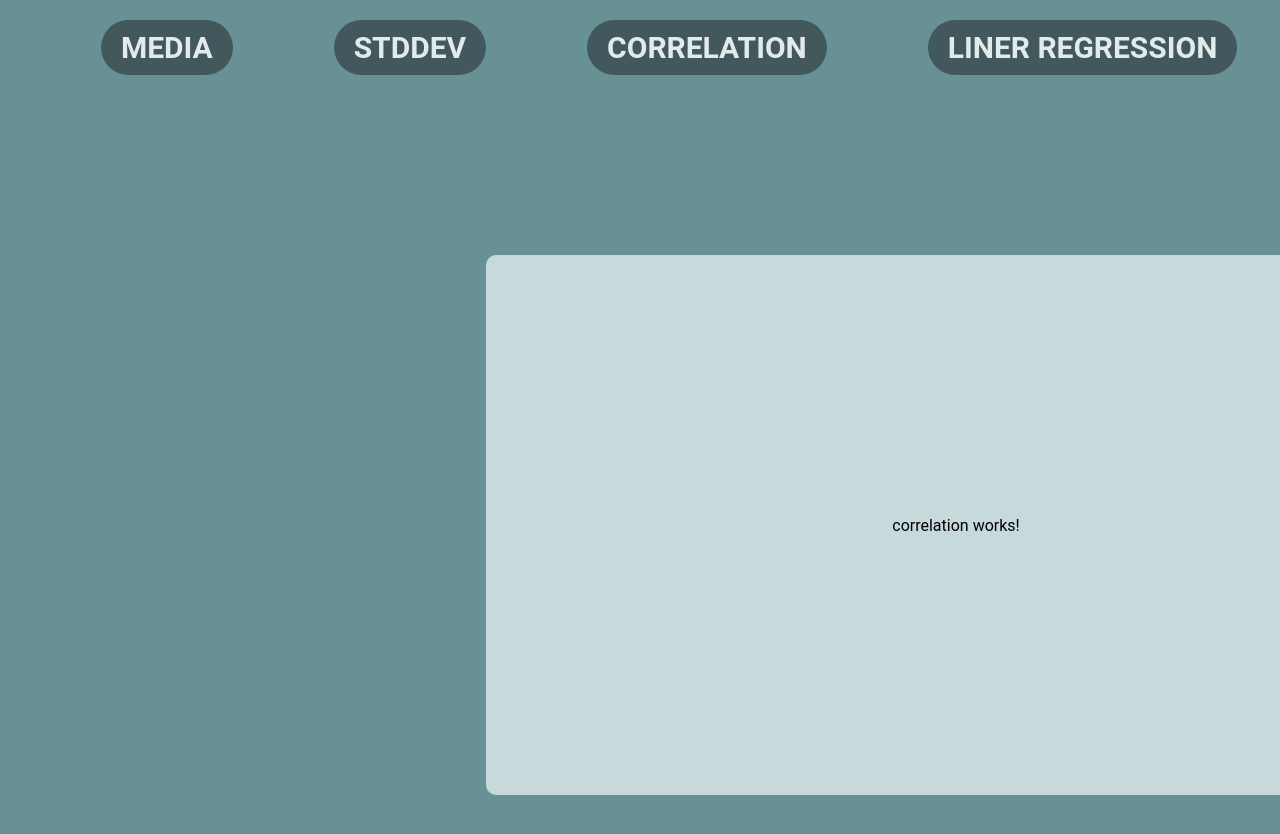
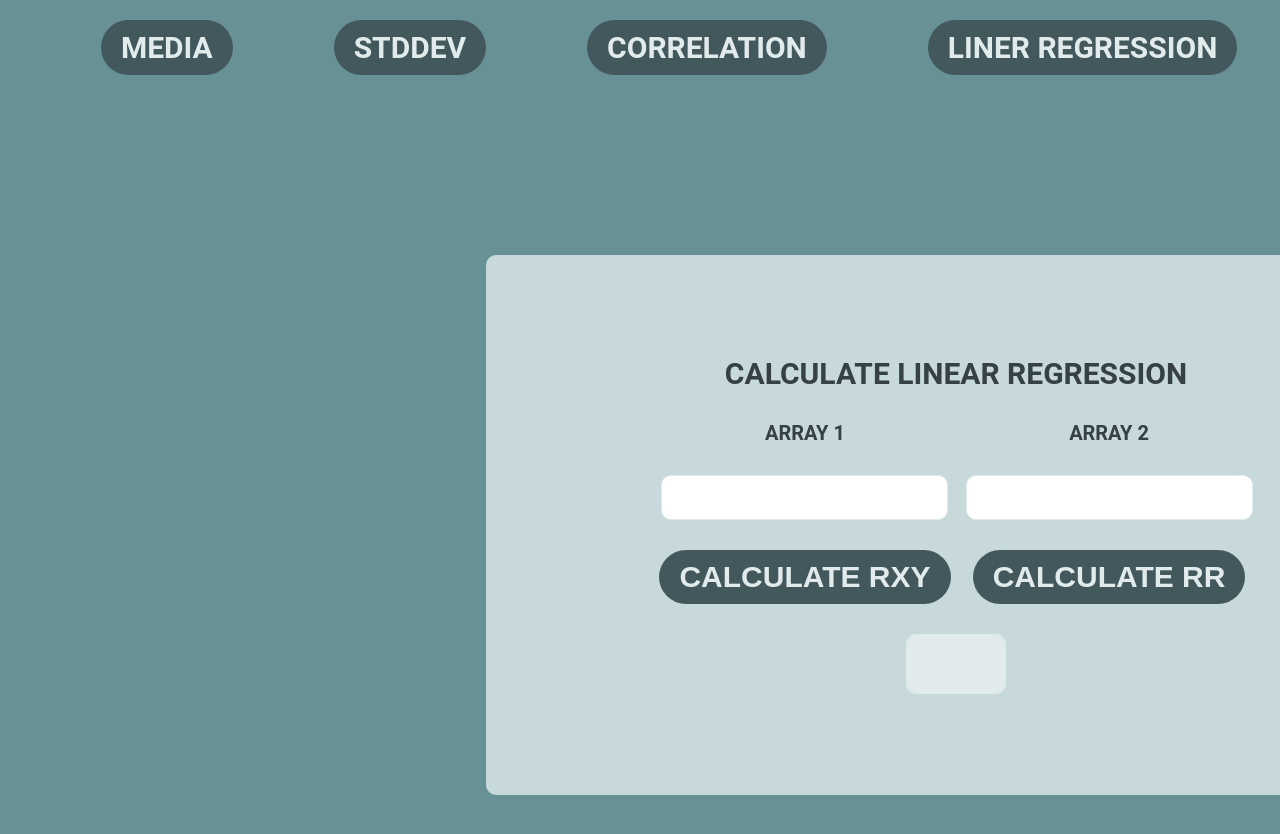
Before and after one commit to IngEnigma/testing-mat-Jesus-Contreras, an Angular app: page /media in a window 1280 px wide. Both pictures are taken after a click on the button "CORRELATION". Shown: the top 834 px of the page. Built offline with nearby package versions, Linux system fonts and the light colour scheme.

Commit message:
intgration test added in coorelation

```diff
--- a/src/app/correlation/correlation.component.css
+++ b/src/app/correlation/correlation.component.css
@@ -0,0 +1,70 @@
+h1{
+    font-size: 30px;
+    font-weight: bold;
+    margin: 0px;
+    color: #354144;
+}
+
+label{
+    font-size: 20px;
+    font-weight: bold;
+    color: #354144;
+}
+
+input{
+    padding-left: 10px;
+    padding-right: 10px;
+    padding-top: 10px;
+    padding-bottom: 10px;
+    border-radius: 10px;
+    border: 1px solid #e2ebeb;
+    font-size: 20px;
+}
+
+button{
+    background-color: #42585c;
+    color: #e2ebeb;
+    border: none;
+    font-weight: 600;
+    font-size: 30px;
+    border-radius: 50px;
+    padding-left: 20px;
+    padding-right: 20px;
+    padding-top: 10px;
+    padding-bottom: 10px;
+    cursor: pointer;
+}
+
+.container{
+    display: flex;
+    flex-direction: column;
+    align-items: center;
+    justify-content: center;
+    gap: 30px;
+}
+
+#imputs{
+    display: flex;
+    align-items: center;
+    justify-content: space-between;
+    gap: 15px;
+}
+
+#result{
+    display: flex;
+    flex-direction: column;
+    align-items: center;
+    justify-content: center;
+    background-color: #e2ebeb;
+    border-radius: 10px;
+    width: 100px;
+    height: 60px;
+}
+
+#data{
+    display: flex;
+    flex-direction: column;
+    align-items: center;
+    justify-content: center;
+    gap: 30px;
+}
--- a/src/app/correlation/correlation.component.html
+++ b/src/app/correlation/correlation.component.html
@@ -1 +1,19 @@
-<p>correlation works!</p>
+<section class="container">
+    <h1>CALCULATE LINEAR REGRESSION</h1>
+    <div id="imputs">
+        <div id="data">
+            <label for="arrayInput">ARRAY 1</label>
+            <input id="arrayInput" [(ngModel)]="imputString1"/>
+            <button id="calculateRXY" (click)="calculateRXY(imputString1, imputString2)">CALCULATE RXY</button>
+
+        </div>
+        <div id="data">
+            <label for="arrayInput">ARRAY 2</label>
+            <input id="arrayInput" [(ngModel)]="imputString2"/>
+            <button id="calculateRR" (click)="calculateRR(imputString1, imputString2)">CALCULATE RR</button>
+        </div>
+    </div>
+    <div id="result">
+        <p *ngIf="result !== null">{{ result }}</p>
+    </div>
+</section>
--- a/src/app/correlation/correlation.component.ts
+++ b/src/app/correlation/correlation.component.ts
@@ -1,11 +1,14 @@
 import { Component } from '@angular/core';
 import { LinearRegression } from '../classes/linear_regression';
 import { Correlation } from '../classes/correlation';
+import { CommonModule } from '@angular/common';
+import { FormsModule } from '@angular/forms';
+import { Utilities } from '../classes/utilities';
 
 @Component({
   selector: 'app-correlation',
   standalone: true,
-  imports: [],
+  imports: [CommonModule, FormsModule],
   templateUrl: './correlation.component.html',
   styleUrl: './correlation.component.css'
 })
@@ -13,16 +16,21 @@ export class CorrelationComponent {
 
   linearRegression: LinearRegression;
   correlation: Correlation;
+  util: Utilities;
   sumaXY = 0;
   sumaX = 0;
   sumaY = 0;
   sumaXX = 0;
   sumaYY = 0;
   n = 0;
+  imputString1: string = '';
+  imputString2: string = '';
+  result: number | null = null;
 
   constructor() {
     this.linearRegression = new LinearRegression();
     this.correlation = new Correlation();
+    this.util = new Utilities();
   }
 
   getDataOfLinearregression(array1: number[], array2: number[]) {
@@ -32,6 +40,24 @@ export class CorrelationComponent {
     this.sumaXX = this.linearRegression.sumXXorYY(array1);
     this.sumaYY = this.linearRegression.sumXXorYY(array2);
     this.n = array1.length;
+  }
+
+  calculateRXY(arrayString1: string, arrayString2: string): number | null {
+    const array1 = this.util.processArray(arrayString1)
+    const array2 = this.util.processArray(arrayString2)
+    if(array1 && array2){
+      this.result = this.getRXY(array1, array2)
+    }
+    return this.result;
+  }
+
+  calculateRR(arrayString1: string, arrayString2: string): number | null {
+    const array1 = this.util.processArray(arrayString1)
+    const array2 = this.util.processArray(arrayString2)
+    if(array1 && array2){
+      this.result = this.getRR(array1, array2)
+    }
+    return this.result;
   }
 
   getRXY(array1: number[], array2: number[]) {
--- a/src/app/linear-regression/linear-regression.component.ts
+++ b/src/app/linear-regression/linear-regression.component.ts
@@ -45,8 +45,8 @@ export class LinearRegressionComponent {
   }
 
   calculateB1(arrayString1: string, arrayString2: string): number | null {
-  const array1 = this.util.processArray(arrayString1);
-  const array2 = this.util.processArray(arrayString2);
+    const array1 = this.util.processArray(arrayString1);
+    const array2 = this.util.processArray(arrayString2);
     if(array1 && array2){
       this.result = this.getB1(array1, array2);
     }
```
Also changed, not shown: 1 other file (tests, documents, lock files or other folders).
